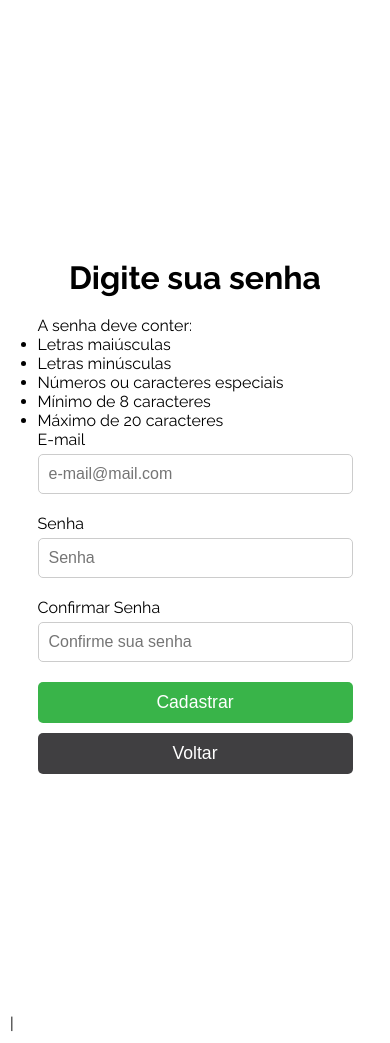
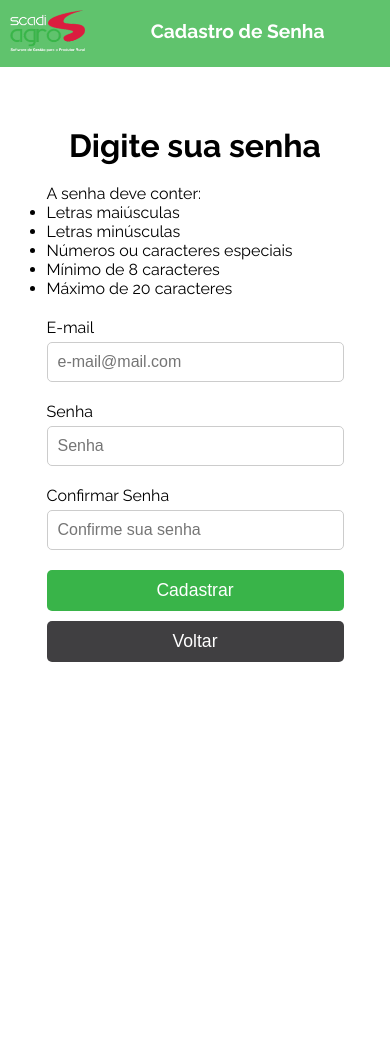
Before and after one commit to TML45/scadiago-supplier-portal, a plain HTML site: page password.html in a window 390 px wide. After the commit the page ends 844 px from the top, so only its background shows below. Drawn offline with Linux system fonts and the light colour scheme.

Commit message:
criado arquivos proprios de style das paginas de registros e realizada a responsividade dos mesmos e ajustados os links de redirecionamento dos botoes

```diff
--- a/password.html
+++ b/password.html
@@ -3,8 +3,9 @@
   <head>
     <meta charset="UTF-8" />
     <meta name="viewport" content="width=device-width, initial-scale=1.0" />
-    <title>Login - Scadi Agro</title>
-    <link rel="stylesheet" href="styles/style.css" />
+    <title>Registro de Senha | Portal Fornecedor SCADIAgro</title>
+    <link rel="icon" href="imgs/img-logo_icon.png" />
+    <link rel="stylesheet" href="styles/password.css" />
     <link
       href="https://cdnjs.cloudflare.com/ajax/libs/font-awesome/6.0.0-beta3/css/all.min.css"
       rel="stylesheet"
@@ -13,10 +14,14 @@
   <body>
     <div class="container">
       <div class="left">
-        <img src="imgs/agro.jpg" alt="Campo" class="background-image" />
+        <img src="imgs/img-pr+fornec_mlhr_qualidade.png" alt="Campo" class="background-image" />
+        <div class="background-overlay"></div>
+        <div class="logo-container">
+          <img src="imgs/img-logo_scadiagro.png" alt="Logo SCADIAgro" class="logo-color" />
+        </div>
         <div class="bemvindo-message">
           <h1>Cadastro de Senha</h1>
-          <p>
+          <p class="welcome">
             Cadastre ao lado sua nova senha. Utilize letras, números e símbolos para aumentar a segurança.
           </p>
         </div>
@@ -61,14 +66,14 @@
               placeholder="Confirme sua senha"
             />
 
-            <button type="submit" class="btn-login">Cadastrar</button>
+            <button type="submit" class="btn-login" formaction="index.html">Cadastrar</button>
             <button type="button" class="btn-voltar" onclick="window.location.href='register.html'">Voltar</button>
           </form>
         </div>
       </div>
     </div>
     <footer>
-      <a href="#">Termos e Condições</a> |
+      <a href="#">Termos e Condições</a>
       <a href="#">Política de Privacidade</a>
     </footer>
   </body>
--- /dev/null
+++ b/styles/password.css
@@ -0,0 +1,268 @@
+@import url('https://fonts.googleapis.com/css2?family=Raleway:ital,wght@0,100..900;1,100..900&display=swap');
+
+* {
+  margin: 0;
+  padding: 0;
+  box-sizing: border-box;
+}
+
+body,
+html {
+  height: 100%;
+  font-family: "Raleway", Arial, sans-serif;
+}
+
+.logo img {
+  height: 50px;
+}
+
+header .icon img {
+  height: 25px;
+  cursor: pointer;
+}
+
+.container {
+  display: flex;
+  height: 100vh;
+}
+
+.left {
+  flex: 1;
+  position: relative;
+  display: flex;
+  justify-content: space-around;
+}
+
+.background-image {
+  width: 100%;
+  height: 100%;
+  object-fit: cover;
+  position: absolute;
+  z-index: 1;
+}
+
+.background-overlay {
+  position: absolute;
+  top: 0;
+  left: 0;
+  width: 100%;
+  height: 100%;
+  background: #336933;
+  opacity: 0.8;
+  z-index: 2;
+  pointer-events: none;
+}
+
+.logo-container {
+  position: absolute;
+  z-index: 4;
+  display: flex;
+  height: 15%;
+  margin-top: 240px;
+}
+
+.bemvindo-message {
+  position: absolute;
+  top: 50%;
+  left: 50%;
+  transform: translate(-50%, -50%);
+  text-align: center;
+  color: white;
+  width: 80%;
+  max-width: 600px;
+  z-index: 3;
+}
+
+.bemvindo-message h1 {
+  font-size: 2.5rem;
+  margin-bottom: 10px;
+}
+
+.bemvindo-message p {
+  font-size: 1rem;
+  line-height: 1.5;
+}
+
+.direita {
+  flex: 1;
+  background-color: #ffffff;
+  padding: 30px;
+  display: flex;
+  flex-direction: column;
+  justify-content: center;
+  height: 100%;
+}
+
+.login-form {
+  width: 100%;
+  max-width: 400px;
+  margin: 0 auto;
+}
+
+.login-form h2 {
+  text-align: center;
+  font-size: 2rem;
+  margin-bottom: 20px;
+}
+
+.login-form ul {
+  margin-bottom: 20px;
+}
+
+.login-form form {
+  display: flex;
+  flex-direction: column;
+}
+
+.login-form label {
+  margin-bottom: 5px;
+  font-size: 1rem;
+}
+
+.login-form input {
+  padding: 10px;
+  margin-bottom: 20px;
+  font-size: 1rem;
+  border: 1px solid #ccc;
+  border-radius: 5px;
+}
+
+.btn-login {
+  padding: 10px;
+  background-color: #39B449;
+  color: white;
+  border: none;
+  border-radius: 5px;
+  font-size: 1.1rem;
+  cursor: pointer;
+  margin-bottom: 10px;
+  text-decoration: none;
+}
+
+.btn-login:hover {
+  opacity: 0.9;
+}
+
+.btn-voltar {
+  padding: 10px;
+  background-color: #403f41;
+  color: white;
+  border: none;
+  border-radius: 5px;
+  font-size: 1.1rem;
+  cursor: pointer;
+  text-decoration: none;
+}
+
+.btn-voltar:hover {
+  opacity: 0.9;
+}
+
+.btn-links {
+  display: flex;
+  text-align: left;
+  align-items: left;
+  margin-bottom: 10px;
+  flex-direction: column;
+  width: auto;
+}
+
+.btn-links a {
+  font-size: 0.9rem;
+  color: #2c9a2b;
+  text-decoration: none;
+  margin-top: 10px;
+}
+
+.btn-links a:hover {
+  text-decoration: underline;
+}
+
+footer {
+  text-align: center;
+  background-color: #ffffff;
+  width: 52%;
+  position: absolute;
+  right: 0;
+  bottom: 10px;
+  text-align: left;
+  display: flex;
+}
+
+footer a {
+  font-size: 0.9rem;
+  color: #39B449;
+  text-decoration: none;
+  margin-left: 20px;
+}
+
+footer a:hover {
+  text-decoration: underline;
+}
+
+#dev {
+  font-size: 0.9rem;
+  color: #39B449;
+  text-decoration: none;
+  margin-left: 20px;
+}
+
+/* MOBILE */
+@media screen and (max-width: 390px) {
+  body, html {
+    height: 390px;
+  }
+
+  .background-image, .welcome {
+    display: none;
+  }
+
+  .background-overlay {
+    background: #39B449;
+  }
+
+  .container {
+    flex-direction: column;
+    height: auto;
+  }
+
+ .logo-container {
+    margin-top: 10px;
+    height: 5vh;
+    width: auto;
+    align-items: left;
+    margin-bottom: 0;
+    position: relative;
+    margin-left: 10px;
+
+  }
+
+  .bemvindo-message{
+    position: relative;
+    top: 0;
+    left: 0;
+    transform: none;
+    text-align: center;
+    margin: 20px auto;;
+  }
+
+  .bemvindo-message h1 {
+    font-size: 1.2rem;
+    margin-bottom: 5px;
+  }
+
+  .direita {
+    margin-top: 30px;
+    padding: 30px;
+  }
+
+  .login-form {
+    width: 90%;
+    max-width: none;
+  }
+
+  footer a {
+    display: none;
+  }
+
+}
--- /dev/null
+++ b/styles/register.css
@@ -0,0 +1,264 @@
+@import url('https://fonts.googleapis.com/css2?family=Raleway:ital,wght@0,100..900;1,100..900&display=swap');
+
+* {
+  margin: 0;
+  padding: 0;
+  box-sizing: border-box;
+}
+
+body,
+html {
+  height: 100%;
+  font-family: "Raleway", Arial, sans-serif;
+}
+
+.logo img {
+  height: 50px;
+}
+
+header .icon img {
+  height: 25px;
+  cursor: pointer;
+}
+
+.container {
+  display: flex;
+  height: 100vh;
+}
+
+.left {
+  flex: 1;
+  position: relative;
+  display: flex;
+  justify-content: space-around;
+}
+
+.background-image {
+  width: 100%;
+  height: 100%;
+  object-fit: cover;
+  position: absolute;
+  z-index: 1;
+}
+
+.background-overlay {
+  position: absolute;
+  top: 0;
+  left: 0;
+  width: 100%;
+  height: 100%;
+  background: #336933;
+  opacity: 0.8;
+  z-index: 2;
+  pointer-events: none;
+}
+
+.logo-container {
+  position: absolute;
+  z-index: 4;
+  display: flex;
+  height: 15%;
+  margin-top: 240px;
+}
+
+.bemvindo-message {
+  position: absolute;
+  top: 50%;
+  left: 50%;
+  transform: translate(-50%, -50%);
+  text-align: center;
+  color: white;
+  width: 80%;
+  max-width: 600px;
+  z-index: 3;
+}
+
+.bemvindo-message h1 {
+  font-size: 2.5rem;
+  margin-bottom: 10px;
+}
+
+.bemvindo-message p {
+  font-size: 1rem;
+  line-height: 1.5;
+}
+
+.direita {
+  flex: 1;
+  background-color: #ffffff;
+  padding: 30px;
+  display: flex;
+  flex-direction: column;
+  justify-content: center;
+  height: 100%;
+}
+
+.login-form {
+  width: 100%;
+  max-width: 400px;
+  margin: 0 auto;
+}
+
+.login-form h2 {
+  text-align: center;
+  font-size: 2rem;
+  margin-bottom: 20px;
+}
+
+.login-form form {
+  display: flex;
+  flex-direction: column;
+}
+
+.login-form label {
+  margin-bottom: 5px;
+  font-size: 1rem;
+}
+
+.login-form input {
+  padding: 10px;
+  margin-bottom: 20px;
+  font-size: 1rem;
+  border: 1px solid #ccc;
+  border-radius: 5px;
+}
+
+.btn-login {
+  padding: 10px;
+  background-color: #39B449;
+  color: white;
+  border: none;
+  border-radius: 5px;
+  font-size: 1.1rem;
+  cursor: pointer;
+  margin-bottom: 10px;
+  text-decoration: none;
+}
+
+.btn-login:hover {
+  opacity: 0.9;
+}
+
+.btn-voltar {
+  padding: 10px;
+  background-color: #403f41;
+  color: white;
+  border: none;
+  border-radius: 5px;
+  font-size: 1.1rem;
+  cursor: pointer;
+  text-decoration: none;
+}
+
+.btn-voltar:hover {
+  opacity: 0.9;
+}
+
+.btn-links {
+  display: flex;
+  text-align: left;
+  align-items: left;
+  margin-bottom: 10px;
+  flex-direction: column;
+  width: auto;
+}
+
+.btn-links a {
+  font-size: 0.9rem;
+  color: #2c9a2b;
+  text-decoration: none;
+  margin-top: 10px;
+}
+
+.btn-links a:hover {
+  text-decoration: underline;
+}
+
+footer {
+  text-align: center;
+  background-color: #ffffff;
+  width: 52%;
+  position: absolute;
+  right: 0;
+  bottom: 10px;
+  text-align: left;
+  display: flex;
+}
+
+footer a {
+  font-size: 0.9rem;
+  color: #39B449;
+  text-decoration: none;
+  margin-left: 20px;
+}
+
+footer a:hover {
+  text-decoration: underline;
+}
+
+#dev {
+  font-size: 0.9rem;
+  color: #39B449;
+  text-decoration: none;
+  margin-left: 20px;
+}
+
+/* MOBILE */
+@media screen and (max-width: 390px) {
+  body, html {
+    height: 390px;
+  }
+
+  .background-image, .welcome {
+    display: none;
+  }
+
+  .background-overlay {
+    background: #39B449;
+  }
+
+  .container {
+    flex-direction: column;
+    height: auto;
+  }
+
+ .logo-container {
+    margin-top: 10px;
+    height: 5vh;
+    width: auto;
+    align-items: left;
+    margin-bottom: 0;
+    position: relative;
+    margin-left: 10px;
+
+  }
+
+  .bemvindo-message{
+    position: relative;
+    top: 0;
+    left: 0;
+    transform: none;
+    text-align: center;
+    margin: 20px auto;;
+  }
+
+  .bemvindo-message h1 {
+    font-size: 1.2rem;
+    margin-bottom: 5px;
+  }
+
+  .direita {
+    margin-top: 0px;
+    padding: 30px;
+  }
+
+  .login-form {
+    width: 90%;
+    max-width: none;
+  }
+
+  footer a {
+    display: none;
+  }
+
+}
```
Also changed, not shown: forgot-pass.html (+6 -8 lines), index.html (+1 -1 lines), register.html (+6 -7 lines).
